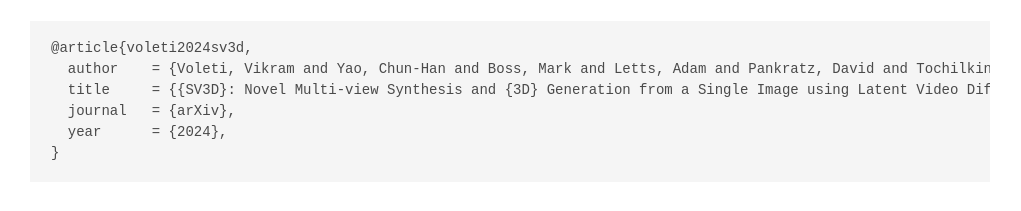
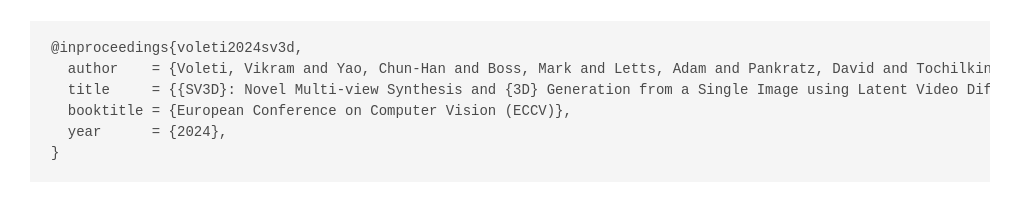
Before and after one commit to sv3d/sv3d.github.io, a plain HTML site: page index.html in a window 1280 px wide. Shown: the part 4171-4382 px from the top of the page, without its empty margins (130-1151 px from the left). Drawn offline with nearby package versions, Linux system fonts and the light colour scheme; some icons are missing; a web font is replaced by a local one.

Commit message:
Update index.html with ECCV

```diff
--- a/index.html
+++ b/index.html
@@ -293,10 +293,10 @@
 <section class="section" id="BibTeX">
   <div class="container is-max-desktop content">
     <h2 class="title">BibTeX</h2>
-    <pre><code>@article{voleti2024sv3d,
+    <pre><code>@inproceedings{voleti2024sv3d,
   author    = {Voleti, Vikram and Yao, Chun-Han and Boss, Mark and Letts, Adam and Pankratz, David and Tochilkin,  Dmitrii and Laforte, Christian and Rombach, Robin and Jampani, Varun},
   title     = {{SV3D}: Novel Multi-view Synthesis and {3D} Generation from a Single Image using Latent Video Diffusion},
-  journal   = {arXiv},
+  booktitle = {European Conference on Computer Vision (ECCV)},
   year      = {2024},
 }</code></pre>
   </div>
```
